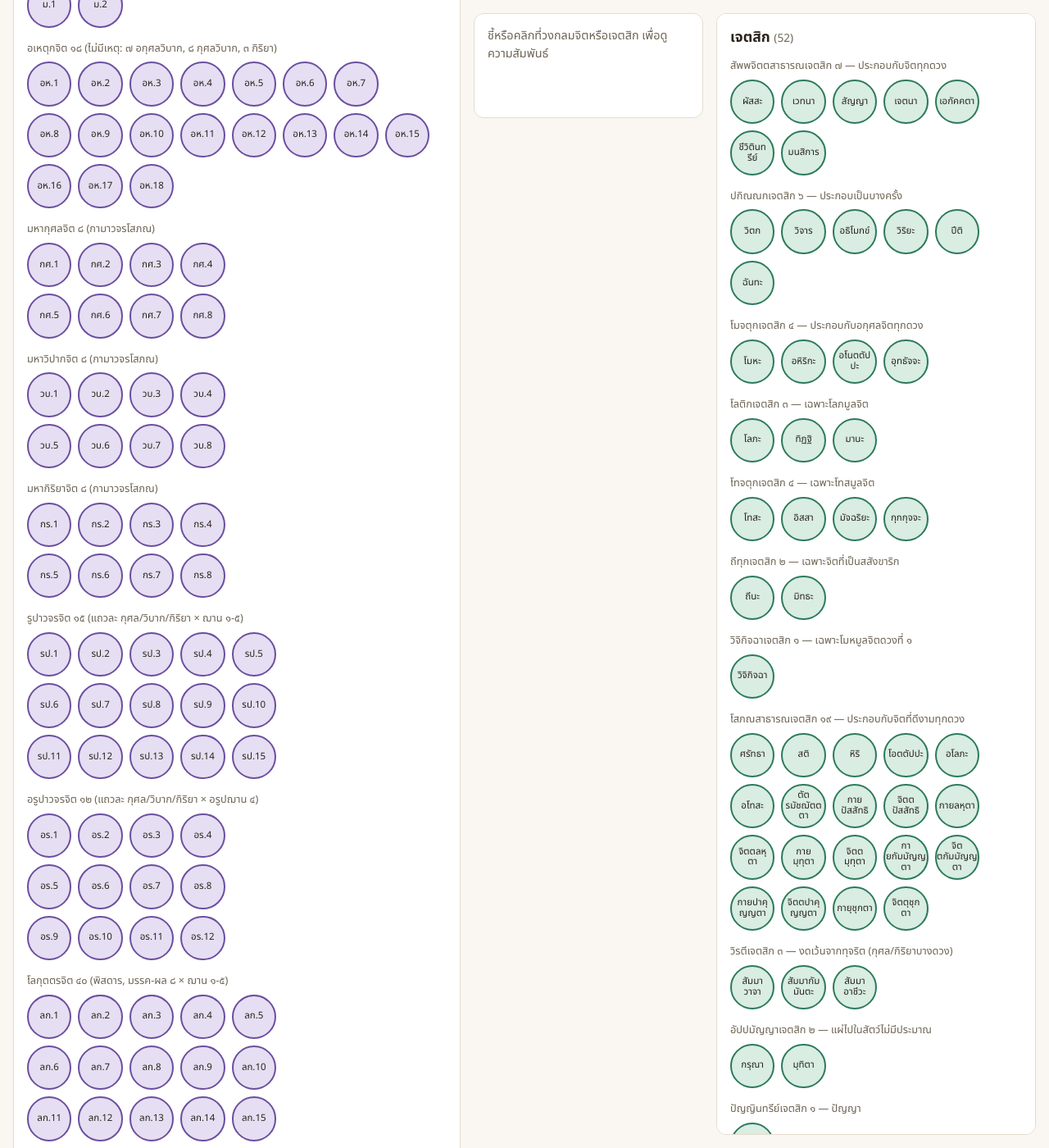
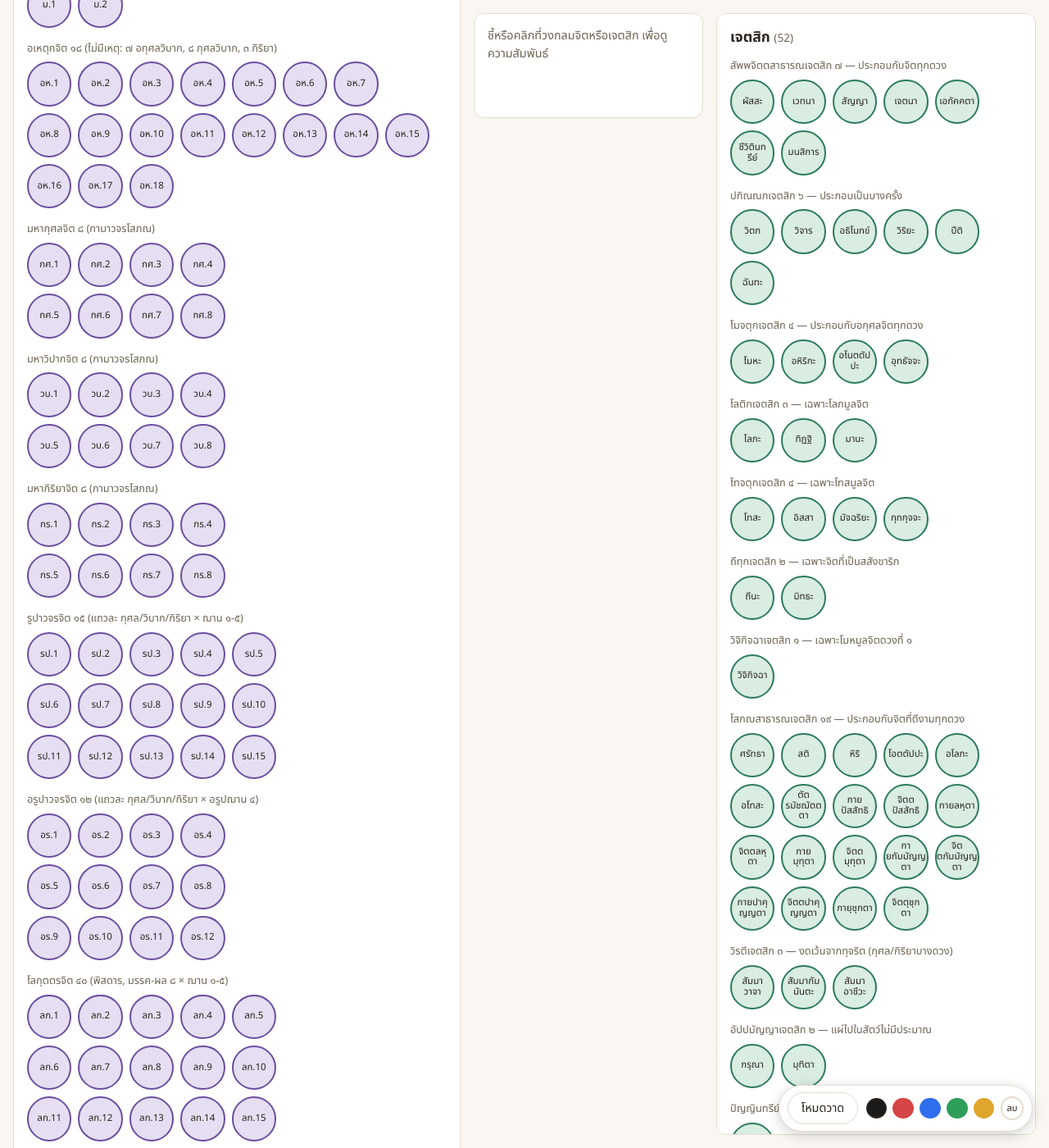
Before and after one commit to CaQtiml/caqtiml.github.io, a Jekyll site: the page julatri/index.html, which Jekyll copies as it is, in a window 1280 px wide and 1400 px high, scrolled down 562 px. Shown: the whole window at 82% size. Built offline with Jekyll 4.4.1, drawn with Linux system fonts in a browser that asks for light colours.

Commit message:
Sync julatri/ with the ink annotation tool
This was the actual gap causing "still shows old version" after
pushing - the 121-citta dataset and layout fixes were already synced
and live, but the ink tool (pen/eraser overlay) had only been built
in the standalone project, not copied into this repo yet.

```diff
--- a/julatri/css/style.css
+++ b/julatri/css/style.css
@@ -182,3 +182,84 @@
   font-size: 0.8rem;
   padding: 1rem;
 }
+
+#ink-canvas {
+  position: absolute;
+  top: 0;
+  left: 0;
+  z-index: 900;
+  pointer-events: none;
+  touch-action: none;
+}
+#ink-canvas.drawing {
+  pointer-events: auto;
+  cursor: crosshair;
+}
+
+.ink-toolbar {
+  position: fixed;
+  bottom: 1.25rem;
+  right: 1.25rem;
+  z-index: 1000;
+  display: flex;
+  align-items: center;
+  gap: 0.6rem;
+  background: var(--surface);
+  border: 1px solid var(--border);
+  border-radius: 999px;
+  padding: 0.5rem 0.6rem;
+  box-shadow: 0 4px 16px rgba(0, 0, 0, 0.18);
+}
+.ink-toggle {
+  background: var(--surface);
+  border: 1px solid var(--border);
+  border-radius: 999px;
+  padding: 0.5rem 1rem;
+  font-size: 0.9rem;
+  font-family: inherit;
+  color: var(--text);
+  cursor: pointer;
+  white-space: nowrap;
+}
+.ink-toggle.active {
+  background: var(--accent);
+  border-color: var(--accent);
+  color: #fff;
+}
+.ink-tools {
+  display: flex;
+  align-items: center;
+  gap: 0.45rem;
+}
+.ink-color {
+  width: 1.6rem;
+  height: 1.6rem;
+  border-radius: 50%;
+  border: 2px solid transparent;
+  background: var(--c);
+  cursor: pointer;
+  padding: 0;
+}
+.ink-color.active {
+  border-color: var(--text);
+  box-shadow: 0 0 0 2px var(--surface);
+}
+.ink-eraser {
+  width: 1.8rem;
+  height: 1.8rem;
+  border-radius: 50%;
+  border: 2px solid var(--border);
+  background: var(--surface);
+  cursor: pointer;
+  font-family: inherit;
+  font-size: 0.7rem;
+  color: var(--text);
+  display: flex;
+  align-items: center;
+  justify-content: center;
+  padding: 0;
+}
+.ink-eraser.active {
+  border-color: var(--accent);
+  background: var(--accent-soft);
+}
--- a/julatri/index.html
+++ b/julatri/index.html
@@ -51,6 +51,19 @@
   <p>ข้อมูลอ้างอิงจาก ปรมัตถโชติกะ ปริจเฉทที่ ๑-๒-๖ (จูฬตรี) — จิตทั้งหมด ๑๒๑ ดวง (โลกุตตรจิตแบบพิสดาร), เจตสิกทั้งหมด ๕๒ ดวง</p>
 </footer>
 
+<div class="ink-toolbar" id="ink-toolbar">
+  <button id="ink-toggle" class="ink-toggle" type="button">โหมดวาด</button>
+  <div class="ink-tools" id="ink-tools" hidden>
+    <button class="ink-color active" data-color="#1a1a1a" style="--c:#1a1a1a" title="ปากกาสีดำ" type="button"></button>
+    <button class="ink-color" data-color="#d64545" style="--c:#d64545" title="ปากกาสีแดง" type="button"></button>
+    <button class="ink-color" data-color="#2f6fed" style="--c:#2f6fed" title="ปากกาสีน้ำเงิน" type="button"></button>
+    <button class="ink-color" data-color="#2f9e59" style="--c:#2f9e59" title="ปากกาสีเขียว" type="button"></button>
+    <button class="ink-color" data-color="#e0a52c" style="--c:#e0a52c" title="ปากกาสีเหลือง" type="button"></button>
+    <button id="ink-eraser" class="ink-eraser" type="button" title="ยางลบ">ลบ</button>
+  </div>
+</div>
+
 <script src="js/app.js"></script>
+<script src="js/ink.js"></script>
 </body>
 </html>
--- /dev/null
+++ b/julatri/js/ink.js
@@ -0,0 +1,113 @@
+// Freehand annotation overlay: pen (a few colors) + eraser, drawn on a canvas
+// layered over the whole page. Nothing is persisted - a reload clears it.
+(function () {
+  const canvas = document.createElement("canvas");
+  canvas.id = "ink-canvas";
+  document.body.appendChild(canvas);
+  const ctx = canvas.getContext("2d");
+
+  const toggleBtn = document.getElementById("ink-toggle");
+  const tools = document.getElementById("ink-tools");
+  const eraserBtn = document.getElementById("ink-eraser");
+  const colorBtns = Array.from(document.querySelectorAll(".ink-color"));
+
+  const PEN_WIDTH = 3;
+  const ERASER_WIDTH = 28;
+
+  let drawing = false;
+  let erasing = false;
+  let currentColor = colorBtns.length ? colorBtns[0].dataset.color : "#1a1a1a";
+  let lastPoint = null;
+  let lastW = 0;
+  let lastH = 0;
+
+  // Canvas width/height resets its bitmap whenever assigned, so only touch
+  // them when the page's actual size changed - otherwise every DOM mutation
+  // (e.g. hover highlighting) would silently wipe the drawing.
+  function resizeCanvas() {
+    const w = Math.max(document.documentElement.scrollWidth, window.innerWidth);
+    const h = Math.max(document.documentElement.scrollHeight, window.innerHeight);
+    if (w === lastW && h === lastH) return;
+    lastW = w;
+    lastH = h;
+    canvas.width = w;
+    canvas.height = h;
+  }
+
+  resizeCanvas();
+  window.addEventListener("resize", resizeCanvas);
+  // Catches the async data load in app.js growing the page height, and any
+  // later content changes, without coupling to app.js internals.
+  new MutationObserver(resizeCanvas).observe(document.body, { childList: true, subtree: true });
+
+  function setDrawMode(active) {
+    canvas.classList.toggle("drawing", active);
+    toggleBtn.classList.toggle("active", active);
+    toggleBtn.textContent = active ? "ปิดโหมดวาด" : "โหมดวาด";
+    tools.hidden = !active;
+  }
+  setDrawMode(false);
+
+  toggleBtn.addEventListener("click", () => {
+    setDrawMode(!canvas.classList.contains("drawing"));
+  });
+
+  colorBtns.forEach((btn) => {
+    btn.addEventListener("click", () => {
+      currentColor = btn.dataset.color;
+      erasing = false;
+      eraserBtn.classList.remove("active");
+      colorBtns.forEach((b) => b.classList.toggle("active", b === btn));
+    });
+  });
+
+  eraserBtn.addEventListener("click", () => {
+    erasing = !erasing;
+    eraserBtn.classList.toggle("active", erasing);
+    if (erasing) colorBtns.forEach((b) => b.classList.remove("active"));
+  });
+
+  function getPoint(e) {
+    const rect = canvas.getBoundingClientRect();
+    return { x: e.clientX - rect.left, y: e.clientY - rect.top };
+  }
+
+  function startDraw(e) {
+    if (!canvas.classList.contains("drawing")) return;
+    drawing = true;
+    lastPoint = getPoint(e);
+    canvas.setPointerCapture(e.pointerId);
+  }
+
+  function moveDraw(e) {
+    if (!drawing) return;
+    const point = getPoint(e);
+    ctx.lineCap = "round";
+    ctx.lineJoin = "round";
+    ctx.beginPath();
+    ctx.moveTo(lastPoint.x, lastPoint.y);
+    ctx.lineTo(point.x, point.y);
+    if (erasing) {
+      ctx.globalCompositeOperation = "destination-out";
+      ctx.lineWidth = ERASER_WIDTH;
+      ctx.strokeStyle = "rgba(0,0,0,1)";
+    } else {
+      ctx.globalCompositeOperation = "source-over";
+      ctx.lineWidth = PEN_WIDTH;
+      ctx.strokeStyle = currentColor;
+    }
+    ctx.stroke();
+    lastPoint = point;
+  }
+
+  function endDraw() {
+    drawing = false;
+    lastPoint = null;
+  }
+
+  canvas.addEventListener("pointerdown", startDraw);
+  canvas.addEventListener("pointermove", moveDraw);
+  canvas.addEventListener("pointerup", endDraw);
+  canvas.addEventListener("pointercancel", endDraw);
+  canvas.addEventListener("pointerleave", endDraw);
+})();
```
